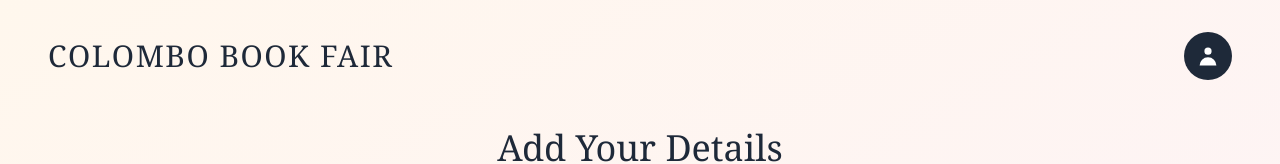
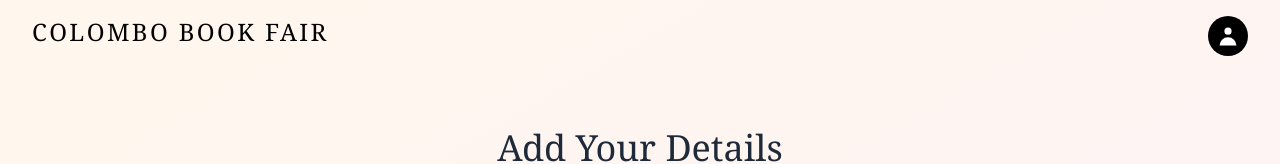
Before and after one commit to QuadraBytes/Book-Fair-Reservation-System, a Next.js app in the folder frontend/app/: page /moredetails in a window 1280 px wide. Shown: the top 164 px of the page. Built offline with nearby package versions, Linux system fonts and the light colour scheme.

Commit message:
more details page changes

```diff
--- a/frontend/app/src/app/(admin)/admin/dashboard/page.tsx
+++ b/frontend/app/src/app/(admin)/admin/dashboard/page.tsx
@@ -86,7 +86,7 @@
 
       <main className="max-w-4xl mx-auto px-8 py-12 pt-24">
         <h2 className="text-3xl font-light text-center mb-12 text-gray-800 font-serif">
-          Event Mapppppppppppppp
+          Event Map
         </h2>
 
         <div className="bg-white rounded-3xl p-12 shadow-lg mb-8">
@@ -135,8 +135,6 @@
           </button>
         </div>
       </main>
-
-      <Footer />
     </div>
   );
 };
--- a/frontend/app/src/app/(user)/home/page.tsx
+++ b/frontend/app/src/app/(user)/home/page.tsx
@@ -30,6 +30,7 @@
         </Button>
       </div>
 
+      <div className="pb-10">
         <StepSection
           step={1}
           title="Choose Your Stall"
@@ -49,6 +50,7 @@
           description="Receive a unique QR code for instant entry and management of your reserved stalls at the event."
           image="/images/home-book-stall.png"
         />
+      </div>
 
       <Footer />
     </div>
--- a/frontend/app/src/app/(user)/moredetails/page.tsx
+++ b/frontend/app/src/app/(user)/moredetails/page.tsx
@@ -4,6 +4,7 @@
 import Button from "@/components/button";
 import { useRouter } from "next/navigation";
 import Footer from "@/components/footer";
+import Header from "@/components/header";
 
 const AddDetailsPage: React.FC = () => {
   const router = useRouter();
@@ -20,28 +21,8 @@
 
   return (
     <div className="relative flex min-h-screen w-full flex-col">
-      {/* Header */}
-      <header className="absolute left-0 right-0 top-0 z-30 flex items-center justify-between px-12 py-8">
-        <h1 className="font-serif text-3xl font-light uppercase tracking-wider text-gray-800">
-          COLOMBO BOOK FAIR
-        </h1>
+      <Header />
 
-        <button className="flex h-12 w-12 items-center justify-center rounded-full bg-gray-800 transition-colors duration-300 hover:bg-gray-700">
-          <svg
-            className="h-6 w-6 text-white"
-            fill="currentColor"
-            viewBox="0 0 20 20"
-          >
-            <path
-              fillRule="evenodd"
-              d="M10 9a3 3 0 100-6 3 3 0 000 6zm-7 9a7 7 0 1114 0H3z"
-              clipRule="evenodd"
-            />
-          </svg>
-        </button>
-      </header>
-
-      {/* Main Content */}
       <div className="flex flex-1 items-center justify-center bg-gradient-to-br from-orange-50 to-pink-50 pt-32 pb-16">
         <div className="w-full max-w-3xl px-8">
           <h2 className="mb-12 text-center font-serif text-4xl font-light text-gray-800">
@@ -51,7 +32,6 @@
           <div className="rounded-3xl bg-white px-12 py-10 shadow-xl">
             <form onSubmit={handleSubmit} className="flex flex-col gap-6">
               <div className="grid grid-cols-1 md:grid-cols-2 gap-6">
-                {/* Company */}
                 <div className="flex flex-col gap-2">
                   <label
                     htmlFor="company"
@@ -69,7 +49,6 @@
                   />
                 </div>
 
-                {/* Contact */}
                 <div className="flex flex-col gap-2">
                   <label
                     htmlFor="contact"
@@ -87,7 +66,6 @@
                   />
                 </div>
 
-                {/* Type */}
                 <div className="flex flex-col gap-2">
                   <label
                     htmlFor="type"
@@ -105,7 +83,6 @@
                   />
                 </div>
 
-                {/* Social */}
                 <div className="flex flex-col gap-2">
                   <label
                     htmlFor="social"
@@ -124,7 +101,6 @@
                 </div>
               </div>
 
-              {/* Location (Full Width) */}
               <div className="flex flex-col gap-2">
                 <label
                   htmlFor="location"
@@ -142,7 +118,6 @@
                 />
               </div>
 
-              {/* Submit Button */}
               <div className="mt-4 flex justify-center">
                 <Button variant="orange" className="z-20 min-w-[200px] font-serif">
                   Submit
--- a/frontend/app/src/app/(user)/stallbooking/page.tsx
+++ b/frontend/app/src/app/(user)/stallbooking/page.tsx
@@ -111,7 +111,7 @@
           </div>
         </div>
 
-        <div className="flex justify-between items-center">
+        <div className="flex justify-between items-center pb-10">
           <div className="flex gap-8">
             <div className="flex items-center gap-2">
               <div className="w-6 h-6 bg-orange-700 rounded"></div>
--- a/frontend/app/src/components/footer.tsx
+++ b/frontend/app/src/components/footer.tsx
@@ -4,15 +4,14 @@
 import { useRouter } from "next/navigation";
 
 const Footer: React.FC = () => {
-
   const router = useRouter();
 
-   const handleRoute = () =>{
+  const handleRoute = () => {
     router.replace("/login");
-  }
+  };
   return (
     <footer
-      className="relative bg-cover bg-center text-white pt-15 mt-20"
+      className="relative bg-cover bg-center text-white pt-12"
       style={{
         backgroundImage: "url('/images/home-footer.png')",
       }}
@@ -24,7 +23,11 @@
           COLOMBO BOOK FAIR
         </h1>
 
-        <Button variant="white" className="px-6 py-2 rounded-full font-medium cursor-pointer" onClick={handleRoute}>
+        <Button
+          variant="white"
+          className="px-6 py-2 rounded-full font-medium cursor-pointer"
+          onClick={handleRoute}
+        >
           Book Your Stall
         </Button>
 
```
Lines whose indentation alone changed are shown as unchanged.
